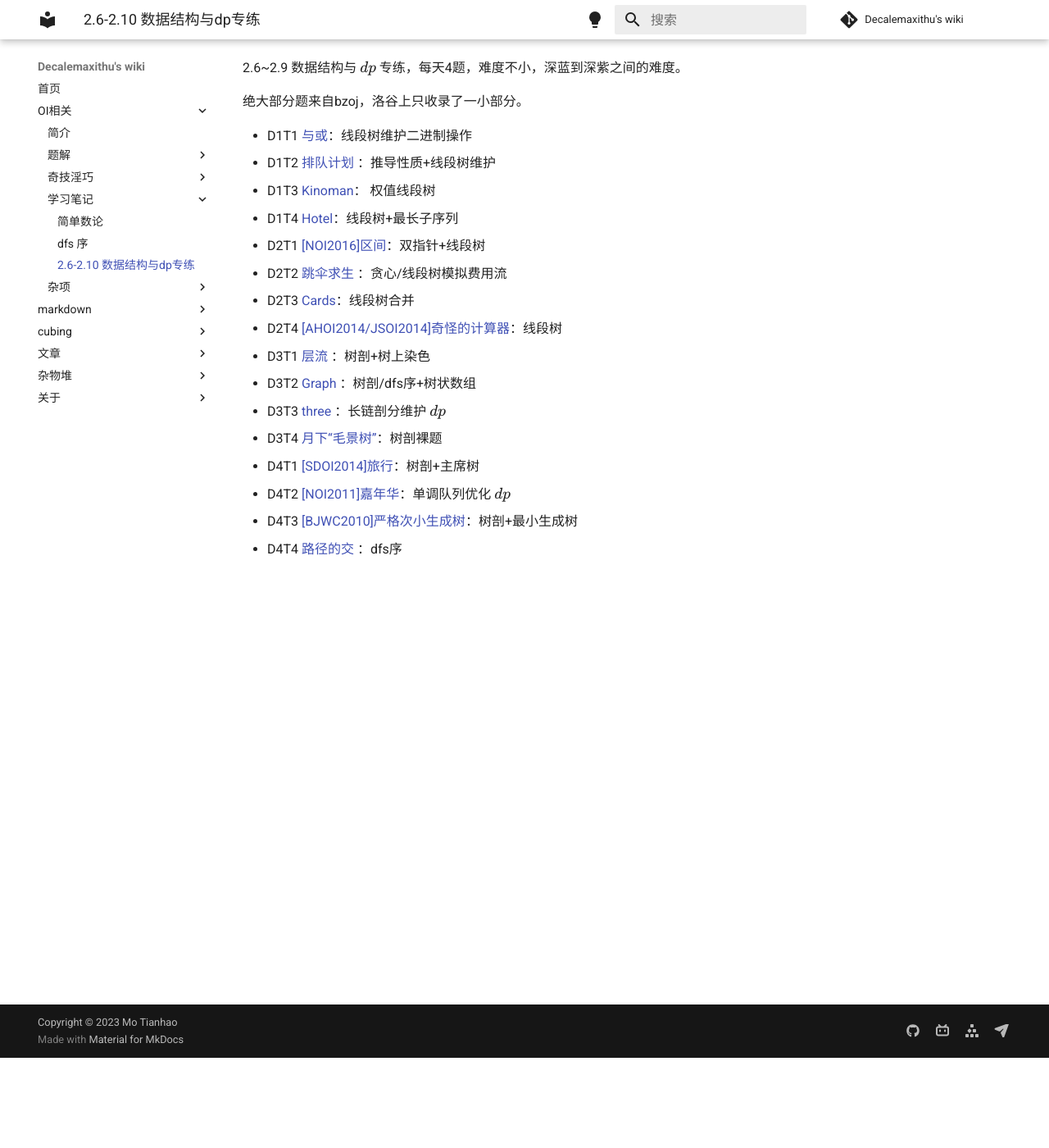
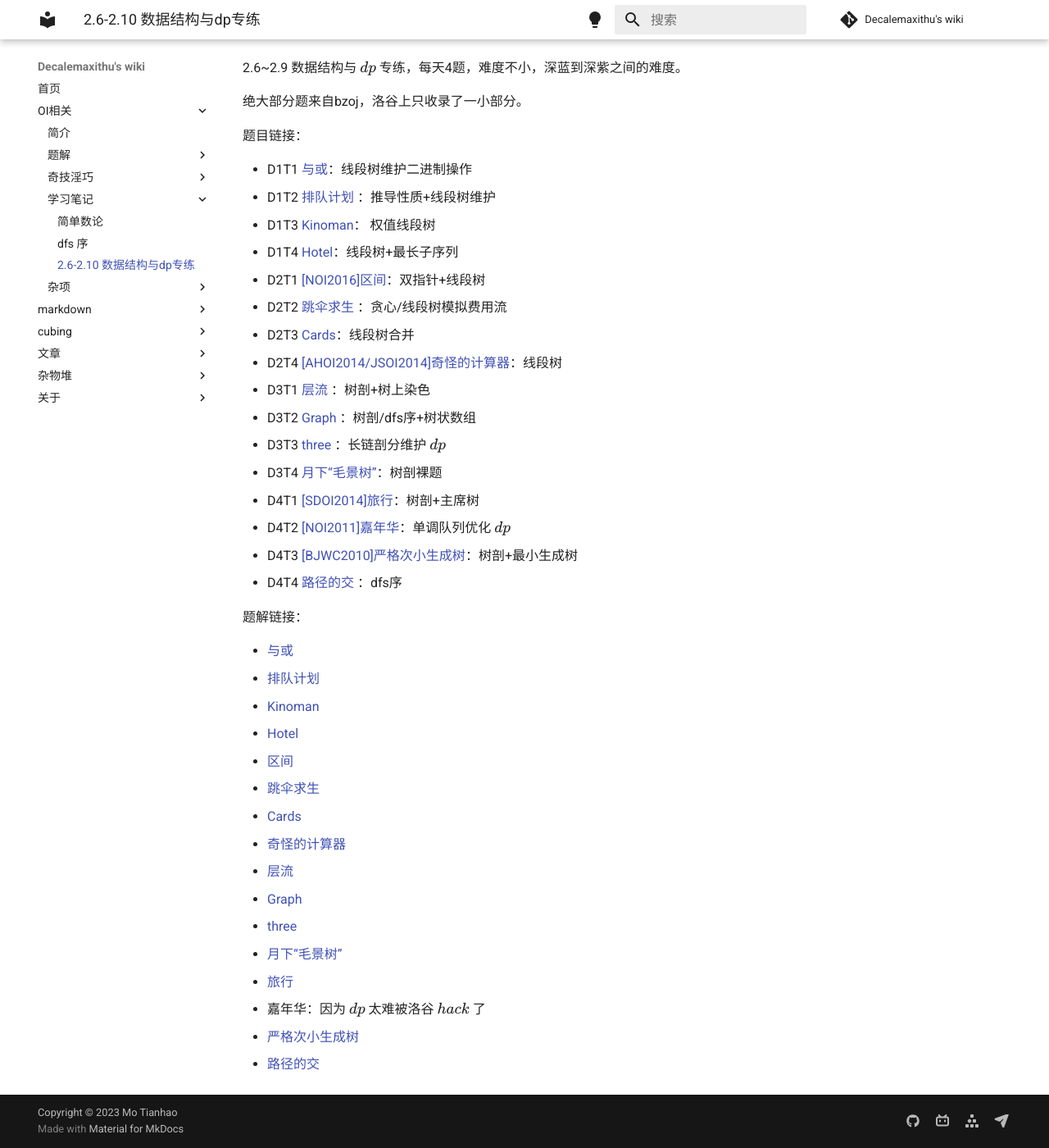
Before and after one commit to ohepse/camlthx.github.io, an MkDocs documentation site: the page built from docs/OI_related/2.6practice.md, in a window 1280 px wide and 1400 px high, scrolled down 110 px. Shown: the whole window at 82% size. Built offline with MkDocs 1.6.1 and Material for MkDocs 9.7.7, drawn with Linux system fonts in a browser that asks for light colours; comment, search, counter and statistics services are not loaded; old or Windows-style settings are respelled for this version of MkDocs.

Commit message:
update on 2.11 2023

```diff
--- a/docs/OI_related/2.6practice.md
+++ b/docs/OI_related/2.6practice.md
@@ -1,6 +1,8 @@
 2.6~2.9 数据结构与 $dp$ 专练，每天4题，难度不小，深蓝到深紫之间的难度。
 
 绝大部分题来自bzoj，洛谷上只收录了一小部分。
+
+题目链接：
 
 * D1T1 [与或](http://oi.cdshishi.net:8888/p/P2604)：线段树维护二进制操作
 * D1T2 [排队计划](http://oi.cdshishi.net:8888/p/bzoj3333) ：推导性质+线段树维护
@@ -18,3 +20,22 @@
 * D4T2 [[NOI2011]嘉年华](https://www.luogu.com.cn/problem/P1973)：单调队列优化 $dp$
 * D4T3 [[BJWC2010]严格次小生成树](https://www.luogu.com.cn/problem/P4180)：树剖+最小生成树
 * D4T4 [路径的交](http://oi.cdshishi.net:8888/p/P2601) ：dfs序
+
+题解链接：
+
+*  [与或 ](https://camlthx.github.io/OI_related/SLOJ_P2604/)
+*  [排队计划](https://camlthx.github.io/OI_related/bzoj3333/)
+*   [Kinoman](https://camlthx.github.io/OI_related/luoguP3852/)
+*  [Hotel](https://camlthx.github.io/OI_related/luoguP2894/)
+*  [区间](https://camlthx.github.io/OI_related/luoguP1712/)
+* [跳伞求生](https://camlthx.github.io/OI_related/bzoj4977/)
+* [Cards](https://camlthx.github.io/OI_related/luoguP3569/)
+*  [奇怪的计算器](https://camlthx.github.io/OI_related/luoguP4041/)
+*  [层流](https://camlthx.github.io/OI_related/SLOJ_P2582/)
+*  [Graph](https://camlthx.github.io/OI_related/SLOJ_P2583/)
+*  [three](https://camlthx.github.io/OI_related/SLOJ_P2623/)
+*  [月下“毛景树” ](https://camlthx.github.io/OI_related/luoguP4315/)
+*  [旅行](https://camlthx.github.io/OI_related/luoguP3313/)
+* 嘉年华：因为 $dp$ 太难被洛谷 $hack$ 了
+*  [严格次小生成树](https://camlthx.github.io/OI_related/luoguP4180/)
+*  [路径的交](https://camlthx.github.io/OI_related/SLOJ_P2601/)
--- a/mkdocs.yml
+++ b/mkdocs.yml
@@ -48,50 +48,50 @@ theme:
 nav:
   - 首页 : index.md
   - OI相关:
-    - 简介 : OI_related\OI.md
+    - 简介 : OI_related/OI.md
     - 题解 :
-      - SLOJ P2582 层流 : OI_related\SLOJ_P2582.md
-      - SLOJ P2853 Graph : OI_related\SLOJ_P2583.md
-      - SLOJ P2601 路径的交 : OI_related\SLOJ_P2601.md
-      - SLOJ P2604 与或 : OI_related\SLOJ_P2604.md
-      - SLOJ P2623 three : OI_related\SLOJ_P2623.md
-      - SLOJ P3045 食堂 : OI_related\SLOJ_P3045.md
-      - BZOJ 3333 排队计划 : OI_related\bzoj3333.md
-      - BZOJ 4977 跳伞求生 : OI_related\bzoj4977.md
-      - Luogu P1712 [NOI2016]区间 : OI_related\luoguP1712.md
-      - Luogu P2680 [NOIP2015提高]运输计划 : OI_related\luoguP2680.md
-      - Luogu P2839 middle : OI_related\luoguP2839.md
-      - Luogu P2894 [USACO08FEB]Hotel G : OI_related\luoguP2894.md
-      - Luogu P3225 矿场搭建 : OI_related\luoguP3225.md
-      - Luogu P3313 [SDOI2014]旅行 : OI_related\luoguP3313.md
-      - Luogu P3596 [POI2014]KAR-Cards : OI_related\luoguP3569.md
-      - Luogu P3852 [POI2015]Kinoman : OI_related\luoguP3852.md
-      - Luogu P4041 [AHOI2014]奇怪的计算器 : OI_related\luoguP4041.md
-      - Luogu P4180 严格次小生成树 : OI_related\luoguP4180.md
-      - Luogu P4315 月下“毛景树” : OI_related\luoguP4315.md
-      - CF400D Dima and Bacteria : OI_related\CF400D_Dima_and_Bacteria.md
-      - CF567E President and Roads : OI_related\CF567E_President_and_Roads.md
+      - SLOJ P2582 层流 : OI_related/SLOJ_P2582.md
+      - SLOJ P2853 Graph : OI_related/SLOJ_P2583.md
+      - SLOJ P2601 路径的交 : OI_related/SLOJ_P2601.md
+      - SLOJ P2604 与或 : OI_related/SLOJ_P2604.md
+      - SLOJ P2623 three : OI_related/SLOJ_P2623.md
+      - SLOJ P3045 食堂 : OI_related/SLOJ_P3045.md
+      - BZOJ 3333 排队计划 : OI_related/bzoj3333.md
+      - BZOJ 4977 跳伞求生 : OI_related/bzoj4977.md
+      - Luogu P1712 [NOI2016]区间 : OI_related/luoguP1712.md
+      - Luogu P2680 [NOIP2015提高]运输计划 : OI_related/luoguP2680.md
+      - Luogu P2839 middle : OI_related/luoguP2839.md
+      - Luogu P2894 [USACO08FEB]Hotel G : OI_related/luoguP2894.md
+      - Luogu P3225 矿场搭建 : OI_related/luoguP3225.md
+      - Luogu P3313 [SDOI2014]旅行 : OI_related/luoguP3313.md
+      - Luogu P3596 [POI2014]KAR-Cards : OI_related/luoguP3569.md
+      - Luogu P3852 [POI2015]Kinoman : OI_related/luoguP3852.md
+      - Luogu P4041 [AHOI2014]奇怪的计算器 : OI_related/luoguP4041.md
+      - Luogu P4180 严格次小生成树 : OI_related/luoguP4180.md
+      - Luogu P4315 月下“毛景树” : OI_related/luoguP4315.md
+      - CF400D Dima and Bacteria : OI_related/CF400D_Dima_and_Bacteria.md
+      - CF567E President and Roads : OI_related/CF567E_President_and_Roads.md
 
       - 测试模拟 :
-        - 10.25 CSP-J模拟 : OI_related\10.25_practice.md
-        - 10.22 CSP-J模拟 : OI_related\10.22_practice.md
-        - 8.10 夏令营测试 : OI_related\8.10_summer_camp.md
+        - 10.25 CSP-J模拟 : OI_related/10.25_practice.md
+        - 10.22 CSP-J模拟 : OI_related/10.22_practice.md
+        - 8.10 夏令营测试 : OI_related/8.10_summer_camp.md
     - 奇技淫巧 :
-        - 多叉树转二叉树 : OI_related\tree_transform.md
-        - 龟速乘 : OI_related\quick_plus.md
+        - 多叉树转二叉树 : OI_related/tree_transform.md
+        - 龟速乘 : OI_related/quick_plus.md
     - 学习笔记 :
         - 简单数论 : OI_related/simple_number_theory.md
         - dfs 序 : OI_related/dfs_order.md
         - 2.6-2.10 数据结构与dp专练 : OI_related/2.6practice.md
     - 杂项 :
-        - 警 示 自 己 : OI_related\oi_warning.md
+        - 警 示 自 己 : OI_related/oi_warning.md
   - markdown :
       - markdown简介 : markdown/introdution.md
       - markdown基本语法 : markdown/basic_grammar.md
   - cubing :
-    - 简介 : cubing\Cubing.md
+    - 简介 : cubing/Cubing.md
   - 文章 :
-      - 西川实验随笔 : compositions\xcsy.md
+      - 西川实验随笔 : compositions/xcsy.md
   - 杂物堆 :
       - 相关链接 : link.md
   - 关于 :
```
Also changed, not shown: docs/index.md (+0 -7 lines), docs/link.md (+15 -5 lines), site/OI_related/2.6practice/index.html, site/index.html, site/link/index.html, site/search/search_index.json, 1 other file.
